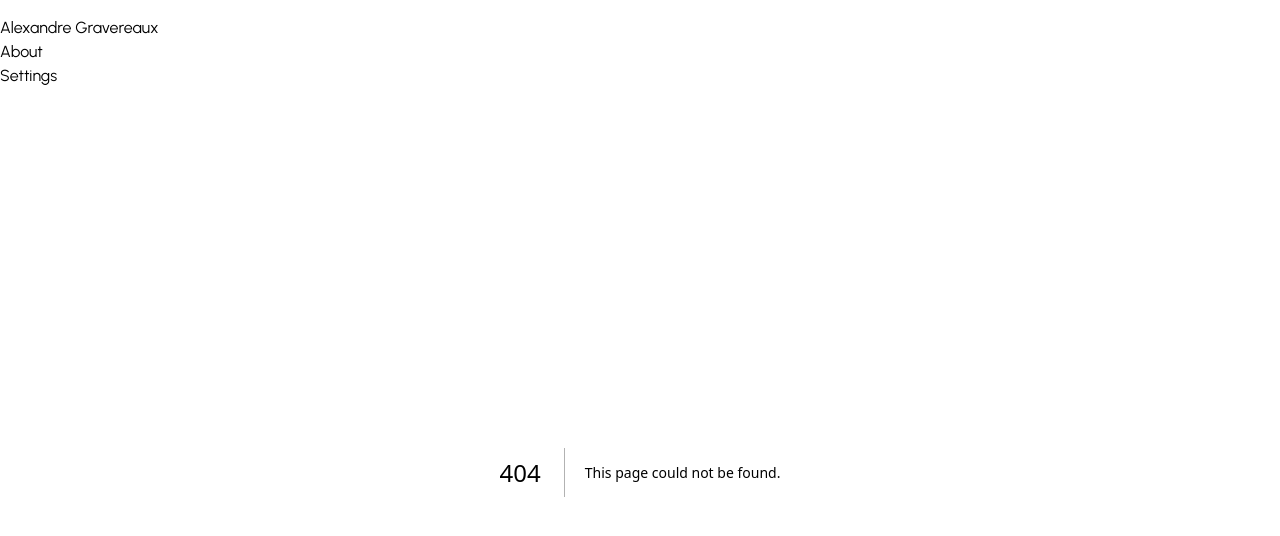
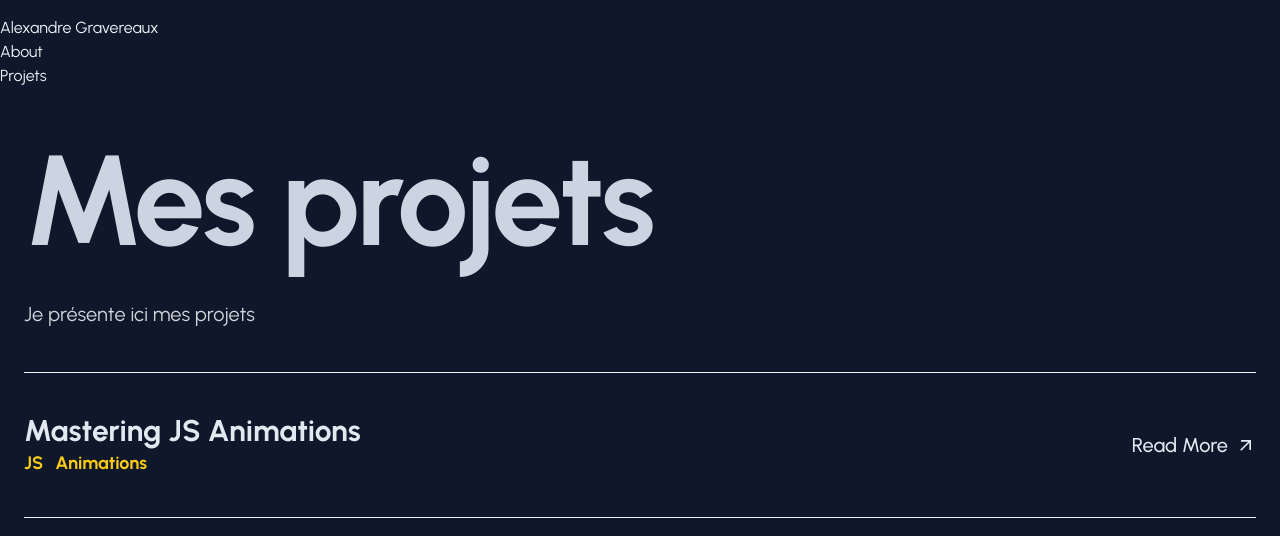
Before and after one commit to alexgravx/gravlax-portfolio, a Next.js app: page /projects in a window 1280 px wide. Before the commit this address had no page. Shown: the top 536 px of the page. Built offline with nearby package versions, Linux system fonts and the light colour scheme.

Commit message:
init project part

```diff
--- a/src/app/about/page.tsx
+++ b/src/app/about/page.tsx
@@ -1,37 +1,14 @@
-import Avatar from "@/components/Avatar";
-import Bounded from "@/components/Bounded"
-import Button from "@/components/Button";
-import Heading from "@/components/Heading";
+import Biography from "@/components/Biography";
 import TechList from "@/components/TechList";
 
-const PrimaryText = "Test"
-const bio = "Ceci est une biographie de ma personne. I am curious, hard-working, and particularly motivated by the subjects "
-+ "I am passionate about: computer science, chemistry, physics. My skills of analysis and synthesis allow me to lead projects with efficiency. "
-+ "My thoroughness and my ability to listen to advice are part of my strengths."
-+ "In addition to my engineering studies, I am a member of several associations that allow me to develop my technical, artistic and soft skills."
-
-const Biography = () => {
+const Main = () => {
 
   return (
-    <>
-    <Bounded>
-      <div className="grid gap-x-8 gap-y-6 md:grid-cols-[2fr,1fr]">
-        <Heading as="h1" size="xl" className="col-start-1">
-          {PrimaryText}
-        </Heading>
-        <div className="prose prose-xl prose-slate prose-invert col-start-1">
-          {bio}
-        </div>
-        <Button linkField="/" label="Résumé" />
-        <Avatar
-        image_link="/profile.jpg"
-        alt="image profile"
-        className="row-start-1 max-w-sm md:col-start-2 md:row-end-3"/>
-      </div>
-    </Bounded>
-    <TechList />
-    </>
+    <div>
+      <Biography />
+      <TechList />
+    </div>
   );
 }
 
-export default Biography
+export default Main
--- /dev/null
+++ b/src/app/projects/page.tsx
@@ -0,0 +1,29 @@
+import Bounded from "@/components/Bounded";
+import ContentIndex from "@/components/ContentIndex";
+import Heading from "@/components/Heading";
+
+const Main = () => {
+
+  const titre = "Mes projets"
+  const PrimaryText = "Je présente ici mes projets"
+
+  const items = [
+    {title: "Mastering JS Animations", body: "This is the body", tags: ["JS", "Animations"]},
+  ]
+
+  return (
+    <div>
+        <Bounded>
+          <Heading size="xl" className="mb-8">
+            {titre}
+          </Heading>
+          <div className="prose prose-xl prose-invert mb-10">
+            {PrimaryText}
+          </div>
+          <ContentIndex items={items}/>
+        </Bounded>
+    </div>
+  );
+}
+
+export default Main
--- a/src/app/set/page.tsx
+++ /dev/null
@@ -1,9 +0,0 @@
-export default function Main() {
-
-  return (
-    <div>
-        <div className="h-8"></div>
-        Settings
-    </div>
-  );
-}
--- /dev/null
+++ b/src/components/Biography.tsx
@@ -0,0 +1,35 @@
+import Avatar from "@/components/Avatar";
+import Bounded from "@/components/Bounded"
+import Button from "@/components/Button";
+import Heading from "@/components/Heading";
+
+const PrimaryText = "About Me"
+const bio = "Ceci est une biographie de ma personne. I am curious, hard-working, and particularly motivated by the subjects "
++ "I am passionate about: computer science, chemistry, physics. My skills of analysis and synthesis allow me to lead projects with efficiency. "
++ "My thoroughness and my ability to listen to advice are part of my strengths."
++ "In addition to my engineering studies, I am a member of several associations that allow me to develop my technical, artistic and soft skills."
+
+const Biography = () => {
+
+  return (
+    <>
+    <Bounded>
+      <div className="grid gap-x-8 gap-y-6 md:grid-cols-[2fr,1fr]">
+        <Heading as="h1" size="xl" className="col-start-1">
+          {PrimaryText}
+        </Heading>
+        <div className="prose prose-xl prose-slate prose-invert col-start-1">
+          {bio}
+        </div>
+        <Button linkField="/" label="Résumé" />
+        <Avatar
+        image_link="/profile.jpg"
+        alt="image profile"
+        className="row-start-1 max-w-sm md:col-start-2 md:row-end-3"/>
+      </div>
+    </Bounded>
+    </>
+  );
+}
+
+export default Biography
--- /dev/null
+++ b/src/components/ContentIndex.tsx
@@ -0,0 +1,50 @@
+import Link from "next/link";
+import React from "react"
+import { MdArrowOutward } from "react-icons/md";
+
+type ProjectType = {
+    title: string;
+    body: string;
+    tags: string[];
+}
+
+type ContentListProps = {
+    items: ProjectType[];
+    contentType?: string;
+    fallbackItemImage?: string;
+    viewMoreText?: string;
+}
+
+const ContentIndex = ({ items, contentType, fallbackItemImage, viewMoreText = "Read More"}:ContentListProps) => {
+
+const urlPrefix = "/project"
+
+    return (
+        <div>
+            <ul className="grid border-b border-b-slate-100">
+                {items.map((item, index) => (
+                <li key={index} className="list-item opacity-0f">
+                    <Link
+                    href={urlPrefix + "/" + index}
+                    className="flex flex-col justify-between border-t border-t-slate-100 py-10 text-slate-200 md:flex-row"
+                    aria-label={item.title}>
+                        <div className="flex flex-col">
+                            <span className="text-3xl font-bold">{item.title}</span>
+                            <div className="flex gap-3 text-yellow-400 text-lg font-bold">
+                                {item.tags.map((tag, index) => (
+                                    <span key={index}>{tag}</span>
+                                ))}
+                            </div>
+                        </div>
+                        <span className="ml-auto flex items-center gap-2 text-xl font-medium md:ml-0">
+                            {viewMoreText} <MdArrowOutward />
+                        </span>
+                    </Link>
+                </li>
+                ))}
+            </ul>
+        </div>
+    )
+}
+
+export default ContentIndex
--- a/src/components/Header.tsx
+++ b/src/components/Header.tsx
@@ -14,7 +14,7 @@ export default async function Header() {
                         <Link href="/about" aria-label="Home Page">About</Link>
                     </li>
                     <li>
-                        <Link href="/set" aria-label="Home Page">Settings</Link>
+                        <Link href="/projects" aria-label="Projects">Projets</Link>
                     </li>
                 </ul>
             </nav>
```
